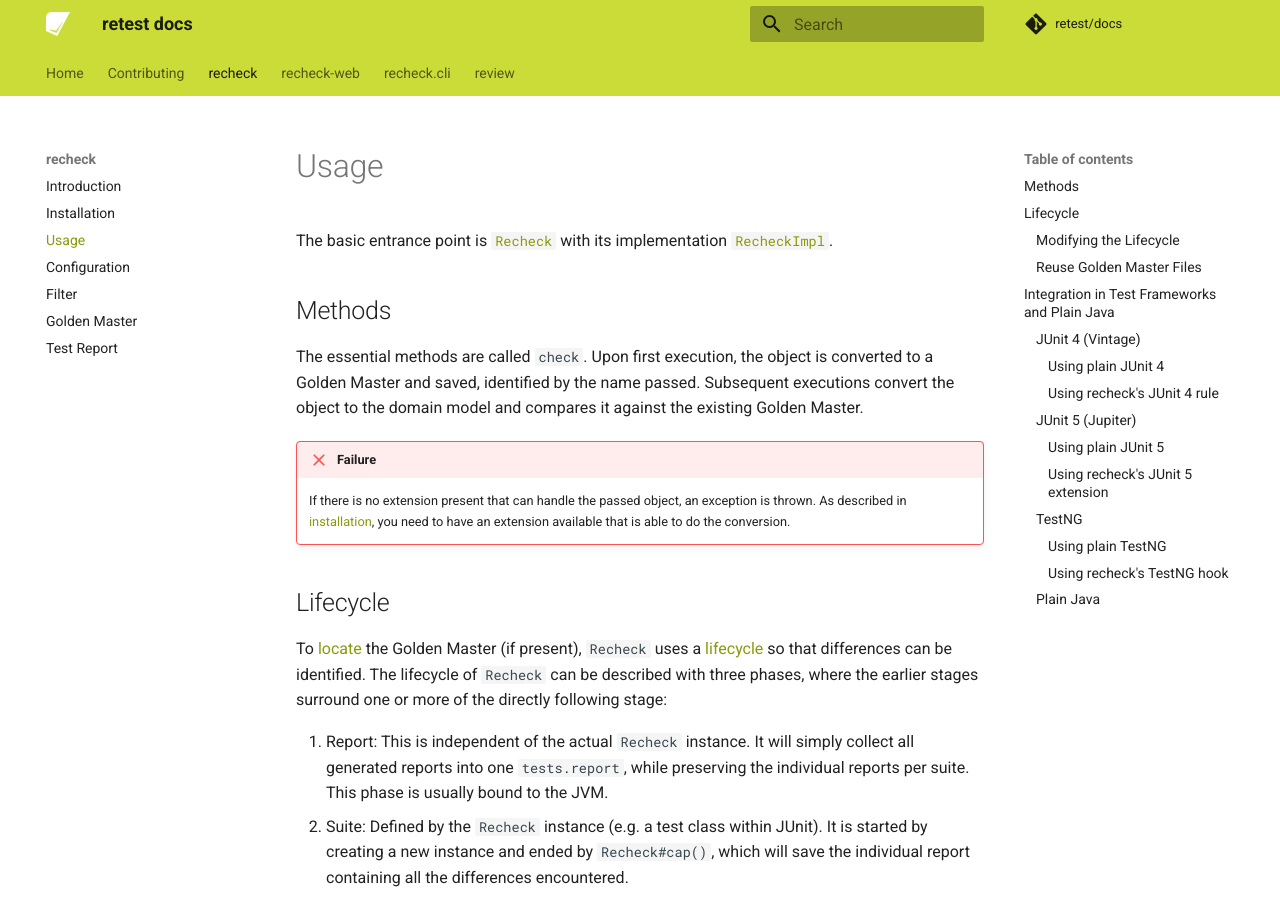
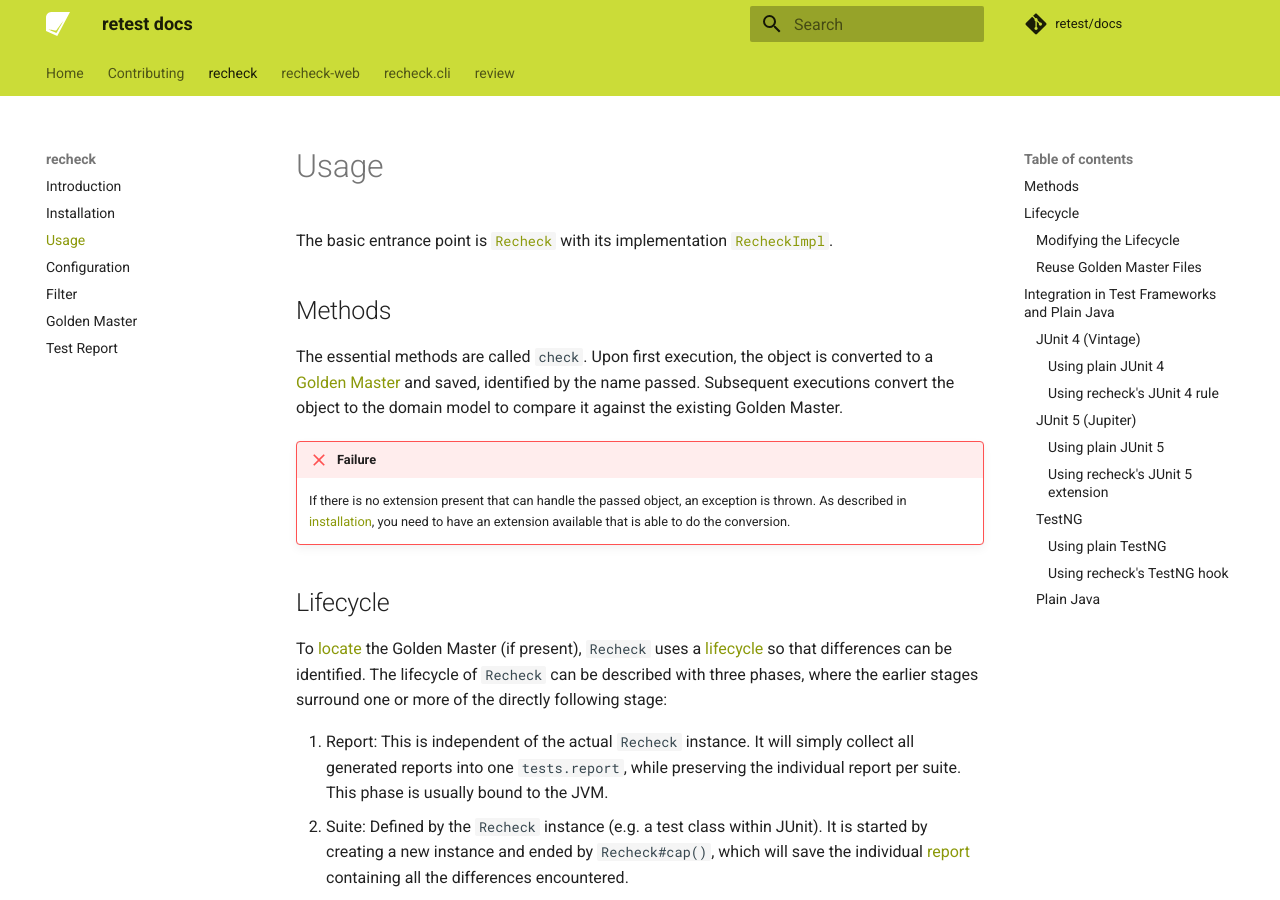
Before and after one commit to retest/docs, an MkDocs documentation site: the page built from docs/recheck/introduction/usage.md, in a window 1280 px wide and 900 px high. Built offline with MkDocs 1.6.1 and Material for MkDocs 9.7.7, drawn with Linux system fonts in a browser that asks for light colours; comment, search, counter and statistics services are not loaded.

Commit message:
Link to the new pages

```diff
--- a/docs/recheck/introduction/usage.md
+++ b/docs/recheck/introduction/usage.md
@@ -4,7 +4,7 @@ The basic entrance point is [`Recheck`](https://github.com/retest/recheck/blob/m
 
 ## Methods
 
-The essential methods are called `check`. Upon first execution, the object is converted to a Golden Master and saved, identified by the name passed. Subsequent executions convert the object to the domain model and compares it against the existing Golden Master.
+The essential methods are called `check`. Upon first execution, the object is converted to a [Golden Master](../files/state.md) and saved, identified by the name passed. Subsequent executions convert the object to the domain model to compare it against the existing Golden Master.
 
 !!! failure
 	If there is no extension present that can handle the passed object, an exception is thrown. As described in [installation](installation.md), you need to have an extension available that is able to do the conversion.
@@ -13,8 +13,8 @@ The essential methods are called `check`. Upon first execution, the object is co
 
 To [locate](../usage/configuration.md) the Golden Master (if present), `Recheck` uses a [lifecycle](https://github.com/retest/recheck/blob/master/src/main/java/de/retest/recheck/RecheckLifecycle.java) so that differences can be identified. The lifecycle of `Recheck` can be described with three phases, where the earlier stages surround one or more of the directly following stage:
 
-1. Report: This is independent of the actual `Recheck` instance. It will simply collect all generated reports into one `tests.report`, while preserving the individual reports per suite. This phase is usually bound to the JVM.
-2. Suite: Defined by the `Recheck` instance (e.g. a test class within JUnit). It is started by creating a new instance and ended by `Recheck#cap()`, which will save the individual report containing all the differences encountered.
+1. Report: This is independent of the actual `Recheck` instance. It will simply collect all generated reports into one `tests.report`, while preserving the individual report per suite. This phase is usually bound to the JVM.
+2. Suite: Defined by the `Recheck` instance (e.g. a test class within JUnit). It is started by creating a new instance and ended by `Recheck#cap()`, which will save the individual [report](../files/report.md) containing all the differences encountered.
 3. Test: Defined by a test execution (e.g. a test method in JUnit). It is started by `Recheck#startTest()` and ended by `Recheck#capTest()`, which will produce an `AssertionError` if there are differences or if the Golden Master could not be found (e.g. initial execution).
 
 Within the test phase you can execute multiple checks. The created Golden Masters are then associated with the running suite and test phase.
```
